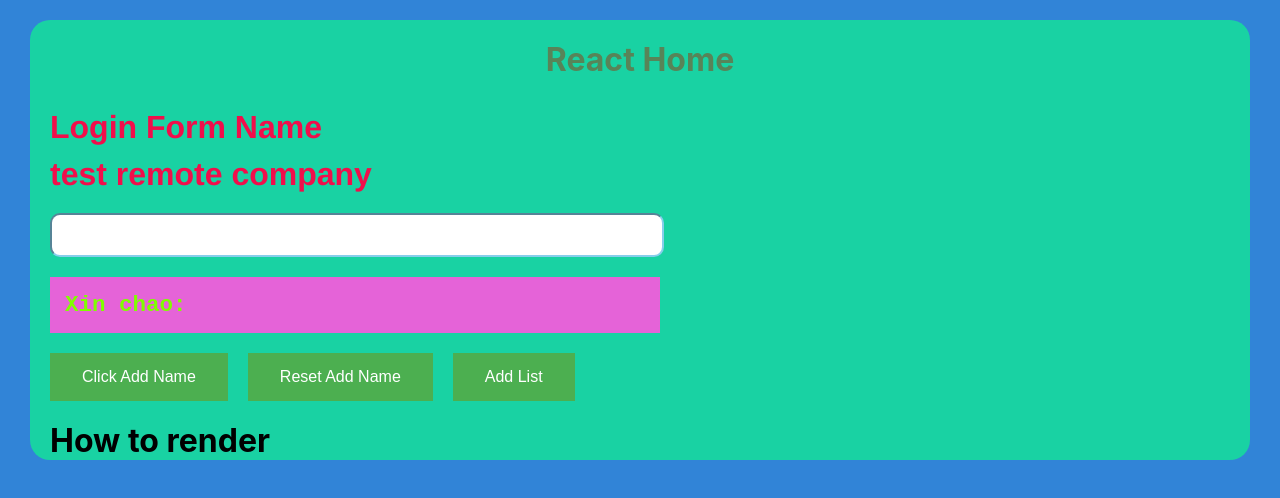
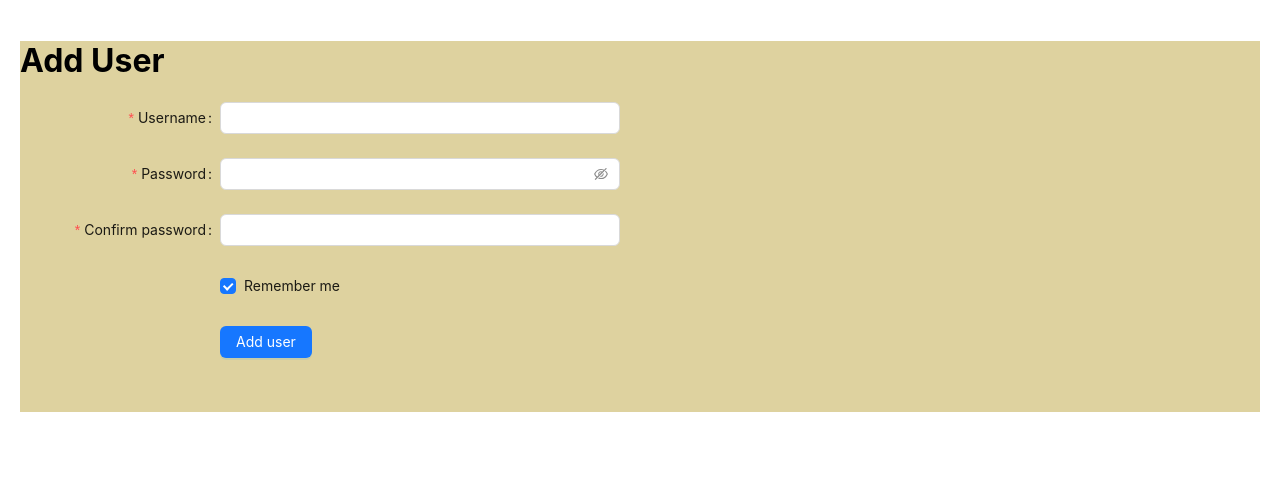
Before and after one commit to nnh2xxaaaaa/reactjs, a React (Create React App) app: page / in a window 1280 px wide. Shown: the top 498 px of the page. Built offline with nearby package versions, Linux system fonts and the light colour scheme.

Commit message:
add new to do

```diff
--- a/package.json
+++ b/package.json
@@ -3,6 +3,7 @@
   "version": "0.1.0",
   "private": true,
   "dependencies": {
+    "@ant-design/icons": "^5.1.3",
     "@testing-library/jest-dom": "^5.14.1",
     "@testing-library/react": "^13.0.0",
     "@testing-library/user-event": "^13.2.1",
--- a/src/App.css
+++ b/src/App.css
@@ -1,72 +1,26 @@
-* {
-  padding: 20;
-  margin: 10px 10px 10px 10px;
-}
-
-body {
-  background-color: rgb(49, 132, 215);
+body{
+  padding: 10px;
+  margin: 10px;
+  /* background-color: aqua; */
 }
 
 .container {
-  flex: 1;
-  background-color: rgba(21, 223, 155, 0.858);
-  border-radius: 20px;
+    background-color: rgb(222, 210, 159);
 }
 
-#text-header {
-  text-align: center;
-  color: rgb(88, 132, 88);
-  padding: 20px;
-}
-#text-welcome {
-  color: rgb(241, 14, 75);
-  font-family: "Franklin Gothic Medium", "Arial Narrow", Arial, sans-serif;
-}
-
-.button-click {
-  background-color: #4caf50; /* Green */
-  border: none;
-  color: white;
-  padding: 15px 32px;
-  text-align: center;
-  text-decoration: none;
-  display: inline-block;
-  font-size: 16px;
-}
-
-.input-add {
-  min-width: 50%;
-  min-height: 30px;
-  padding: 5px;
-  border-radius: 10px;
-  border-width: 2px;
-  border-color: skyblue;
-}
-.box-welcome {
-  background-color: rgb(229, 99, 216);
-  width: 50%;
-  padding: 5px;
-  color: chartreuse;
-  font-size: 15px;
-  font-family: monospace;
-}
-
-.box-render {
-  background-color: rgb(216, 198, 198);
-  margin-bottom: 10px;
-  margin-top: 20px;
+.Card {
+  background-color: 'white';
+  margin-top: 10px;
   padding: 10px;
 }
 
-#welcome-array {
-  font-family: Impact, Haettenschweiler, "Arial Narrow Bold", sans-serif;
-  color: olivedrab;
-  display: inline-block;
-
+.InterCards{
+  margin-top: 10px;
 }
 
-.box-center {
-  background-color: red;
-  padding: 5px;
-  margin-bottom: 20px;
+#Onecard {
+  margin-top: 10px;
+  background-color: rgb(244, 240, 241);
+  border-radius: 10px;
+  padding: 10px;
 }
--- a/src/App.tsx
+++ b/src/App.tsx
@@ -1,16 +1,17 @@
-import React from "react";
-import "./App.css";
-import HomeLogin from "./src-login/Login";
 
+import HomeAdd from "./Todo-list/HomeLogin/HomeAdd";
+import "./App.css"
 
-document.title = "Hooks";
-function App() {
+const App = () => {
   return (
-    <div className="container">
-      <h1 id="text-header">React Home</h1>
-      <HomeLogin/>
+    <div>
+         <div className="container" >
+      <div>
+        <h1 id="add-users">Add User</h1>
+        <HomeAdd/>
+      </div>
+    </div>
     </div>
   );
-}
-
+};
 export default App;
--- /dev/null
+++ b/src/Todo-list/HomeLogin/HomeAdd.tsx
@@ -0,0 +1,147 @@
+import React, { useState } from "react";
+import { Button, Checkbox, Form, Input, Space } from "antd";
+import "../../App.css";
+import { DeleteOutlined } from "@ant-design/icons";
+
+interface Root {
+  username: string;
+  password: string;
+  confirmpassword: string;
+  remember: boolean;
+}
+
+const HomeAdd = () => {
+  const [valueInput, setValueInput] = useState<Root[]>([]);
+  const [editIndex, setEditIndex] = useState<number | null>(null);
+
+const onFinish = (values: any) => {
+    if (editIndex !== null) {
+
+      setValueInput((prevValues) => {
+        const updatedValues = [...prevValues];
+        updatedValues[editIndex] = values;
+        console.log(updatedValues)
+        return updatedValues;
+      });
+
+      setEditIndex(null); // Reset editIndex to null after editing
+    } else {
+      // Adding new information
+      if (values.password === values.confirmpassword) {
+        setValueInput((prevValues) => [...prevValues, values]);
+      } else {
+        alert("Check your password");
+      }
+    }
+  };
+
+  const onFinishFailed = (errorInfo: any) => {
+    console.log("Failed:", errorInfo);
+  };
+
+  const deleteInfor = (index: number) => {
+    setValueInput((prevData) => {
+      const pushArray = [...prevData];
+      pushArray.splice(index, 1);
+      return pushArray;
+    });
+  };
+
+const Render = () => {
+    return (
+      <>
+        <div className="InterCards">
+          {valueInput.map((item, index) => {
+            return (
+              <div key={index} id="Onecard">
+                <h3>UserName: {item.username}</h3>
+                <h3>Password: {item.password}</h3>
+                <div>
+                  <Space wrap>
+                    <Button type="primary" onClick={() => deleteInfor(index)}>
+                      Delete Info
+                      <DeleteOutlined />
+                    </Button>
+                  </Space>
+                  <Space wrap>
+                    <Button type="primary" onClick={() => setEditIndex(index)}>
+                      Edit Info
+                    </Button>
+                  </Space>
+                </div>
+              </div>
+            );
+          })}
+        </div>
+      </>
+    );
+  };
+
+
+
+  return (
+    <div>
+      <div>
+        <Form
+          name="basic"
+          labelCol={{ span: 8 }}
+          wrapperCol={{ span: 16 }}
+          style={{ maxWidth: 600 }}
+          initialValues={{ remember: true }}
+          onFinish={onFinish}
+          onFinishFailed={onFinishFailed}
+          autoComplete="off"
+        >
+          <Form.Item
+            label="Username"
+            name="username"
+            rules={[{ required: true, message: "Please input your username!" }]}
+          >
+            <Input />
+          </Form.Item>
+
+          <Form.Item
+            label="Password"
+            name="password"
+            rules={[{ required: true, message: "Please input your password!" }]}
+          >
+            <Input.Password />
+          </Form.Item>
+
+          <Form.Item
+            label="Confirm password"
+            name="confirmpassword"
+            rules={[
+              {
+                required: true,
+                message: "Please input your Confirm password!",
+              },
+            ]}
+          >
+            <Input />
+          </Form.Item>
+
+          <Form.Item
+            name="remember"
+            valuePropName="checked"
+            wrapperCol={{ offset: 8, span: 16 }}
+          >
+            <Checkbox>Remember me</Checkbox>
+          </Form.Item>
+
+          <Form.Item wrapperCol={{ offset: 8, span: 16 }}>
+            <Button type="primary" htmlType="submit">
+              Add user
+            </Button>
+          </Form.Item>
+        </Form>
+      </div>
+
+      <div className="Card">
+        <Render />
+      </div>
+    </div>
+  );
+};
+
+export default HomeAdd;
--- /dev/null
+++ b/src/custom-style/Custom-style.css
@@ -0,0 +1,8 @@
+.body {
+  padding: 10px;
+  margin: 10px;
+}
+
+.container {
+  background-color: rgb(209, 230, 223);
+}
--- a/src/src-login/Hello.tsx
+++ /dev/null
@@ -1,14 +0,0 @@
-import React from "react";
-
-type ValueName = {
-    names: string;
-}
-const Home = (props: ValueName) => {
-  return (
-    <div className="box-welcome">
-      <h2>Xin chao: {props.names}</h2>
-    </div>
-  );
-};
-
-export default Home;
--- a/src/src-login/Login.tsx
+++ /dev/null
@@ -1,74 +0,0 @@
-/* eslint-disable @typescript-eslint/no-unused-vars */
-/* eslint-disable array-callback-return */
-import React, { useEffect, useState } from "react";
-import Home from "./Hello";
-
-const HomeLogin = () => {
-  //  default login state
-  const [textDefault, setTextDefault] = useState("Huy");
-  const [inputText, setInputText] = useState("");
-  const [pushArray, setPushArray] = useState<string[]>([]);
-
-  const handleInput = (e: React.ChangeEvent<HTMLInputElement>) => {
-    setTextDefault(e.target.value);
-  };
-
-  const handleInputEnter = () => {
-    setInputText(textDefault);
-  };
-
-  const addToArray = () => {
-    setPushArray((prevArray) => [...prevArray, inputText]);
-  };
-
-  const deleteButton = (index: number) => {
-    setPushArray((prevData) => {
-      const pushArray = [...prevData];
-      pushArray.splice(index, 1);
-      return pushArray;
-    });
-  };
-
-  const RenderValue = () => {
-    if (pushArray.length > 0) {
-      return (
-        <div className="box-center">
-          {pushArray.map((array, index) => (
-            <div key={index} className="box-render">
-              <p id="welcome-array">Hello welcome back:{array}</p>
-              <button
-                className="button-click"
-                onClick={() => deleteButton(index)}
-              >
-                delete
-              </button>
-            </div>
-          ))}
-        </div>
-      );
-    } else {
-      return <h1>How to render </h1>;
-    }
-  };
-
-  return (
-    <div style={{ flex: 1, justifyContent: "center" }}>
-      <h1 id="text-welcome">Login Form Name</h1>
-      <h1 id="text-welcome">test remote company</h1>
-      <input type="text" onChange={handleInput} className="input-add" />
-      <Home names={inputText} />
-      <button className="button-click" onClick={handleInputEnter}>
-        Click Add Name
-      </button>
-      <button className="button-click" onClick={() => setInputText("")}>
-        Reset Add Name
-      </button>
-      <button className="button-click" onClick={addToArray}>
-        Add List
-      </button>
-      <RenderValue />
-    </div>
-  );
-};
-
-export default HomeLogin;
```
Also changed, not shown: 1 other file (tests, documents, lock files or other folders).
